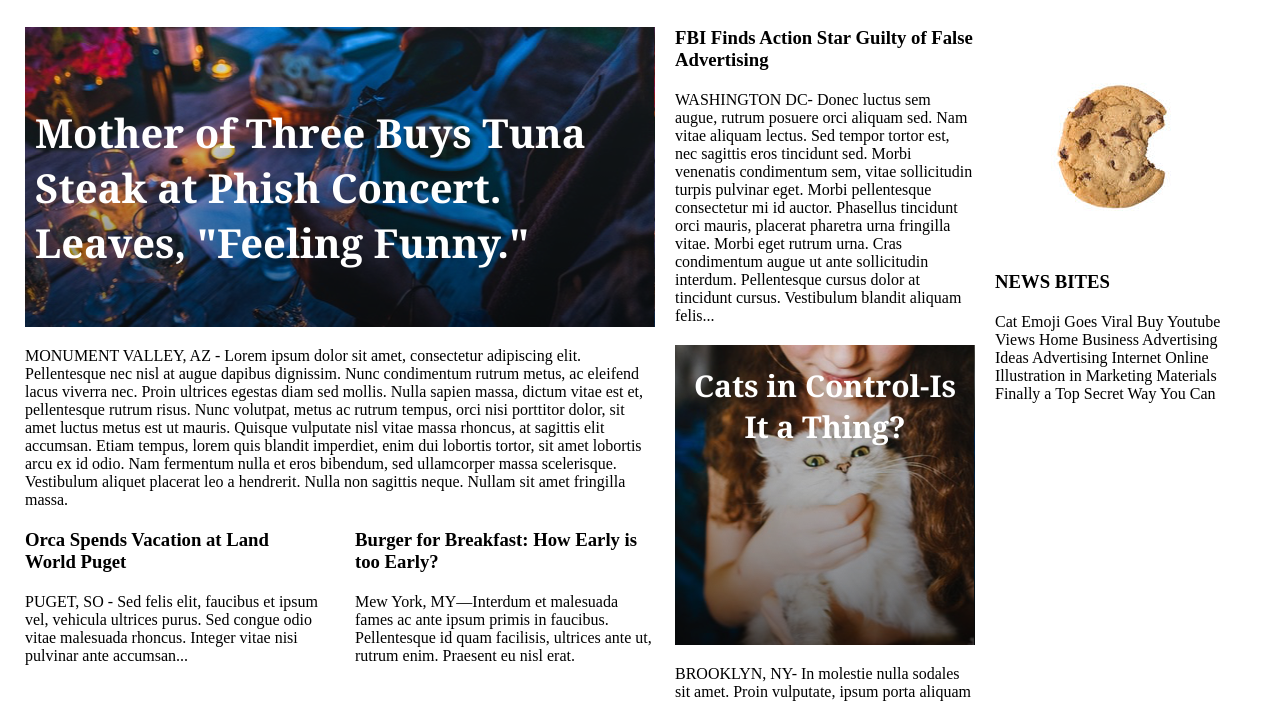
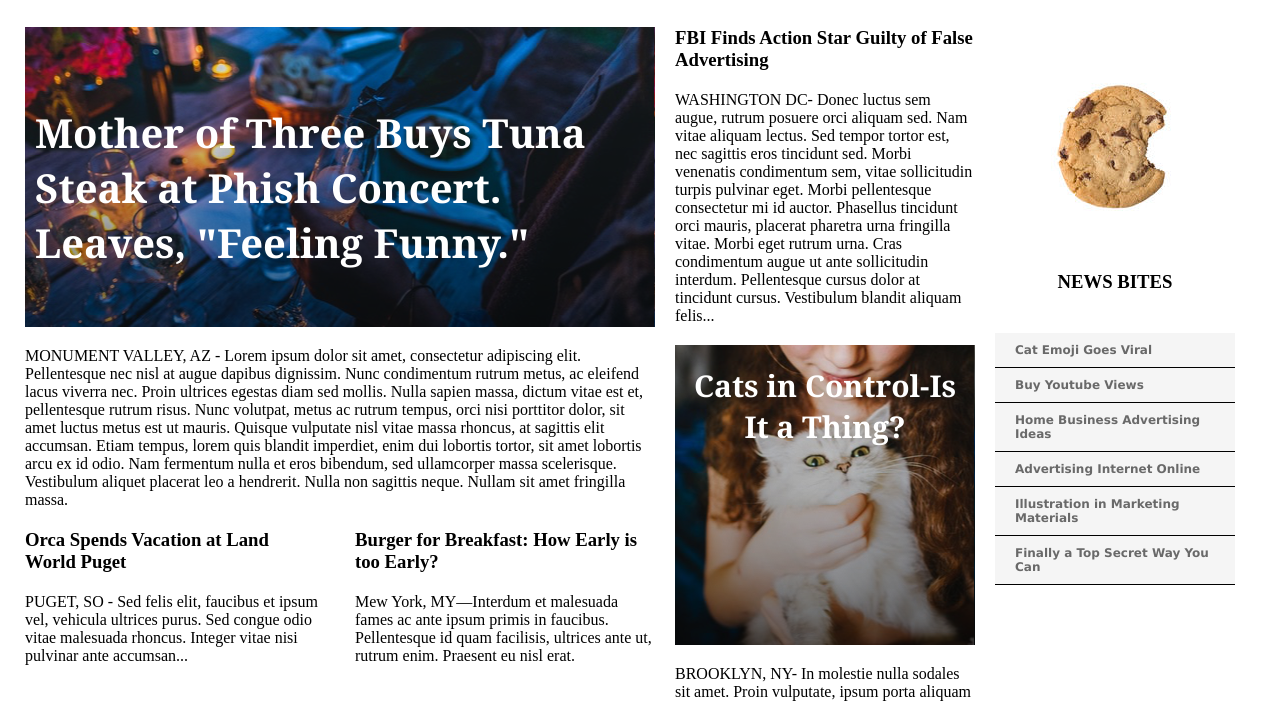
Before and after one commit to michnich02/MyTimes, a plain HTML site: page index.html in a window 1280 px wide. Shown: the part 93-795 px from the top of the page. Drawn offline with Linux system fonts and the light colour scheme.

Commit message:
Finished step 6

```diff
--- a/index.html
+++ b/index.html
@@ -109,9 +109,14 @@
           </div>
           <div class="newsbites">
             <h1>NEWS BITES</h1>
-            <p>Cat Emoji Goes Viral Buy Youtube Views Home Business Advertising
-              Ideas Advertising Internet Online Illustration in Marketing
-              Materials Finally a Top Secret Way You Can</p>
+            <ul>
+              <li>Cat Emoji Goes Viral</li>
+              <li>Buy Youtube Views</li>
+              <li>Home Business Advertising Ideas</li>
+              <li>Advertising Internet Online</li>
+              <li>Illustration in Marketing Materials</li>
+              <li>Finally a Top Secret Way You Can</li>
+            </ul>
           </div>
       </div>
       </section>
--- a/resources/style.css
+++ b/resources/style.css
@@ -170,3 +170,26 @@ div {
   justify-content: space-between;
   width: 300px;
 }
+
+.newsbites {
+  font-size: 16px;
+  font-weight: bold;
+}
+
+.newsbites h1 {
+    text-align: center;
+}
+
+.newsbites ul {
+  background-color: WhiteSmoke;
+  font-family: Verdana;
+  font-size: 12px;
+  color: DimGray;
+  list-style: none;
+  margin-top: 40px;
+}
+
+.newsbites li {
+  border-bottom: 1px solid black;
+  padding: 10px 20px;
+}
```
